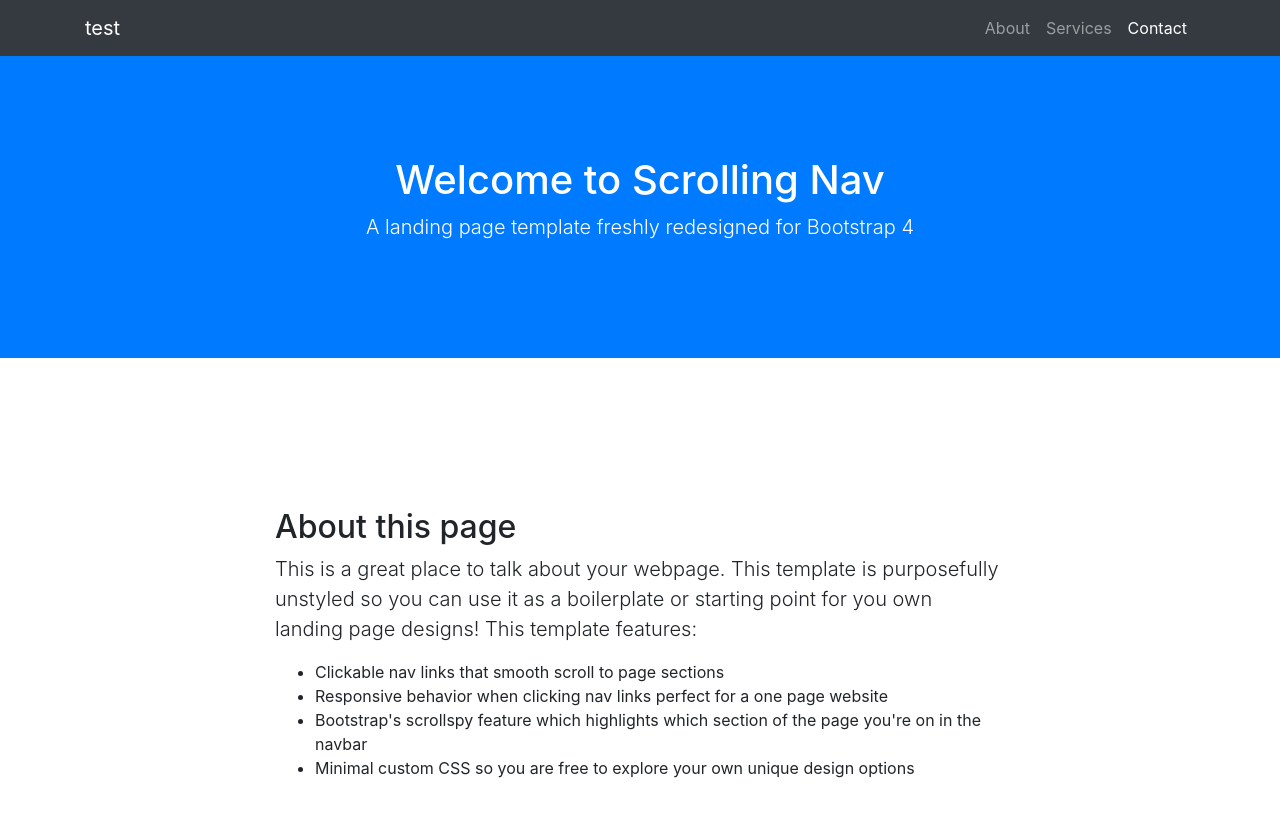
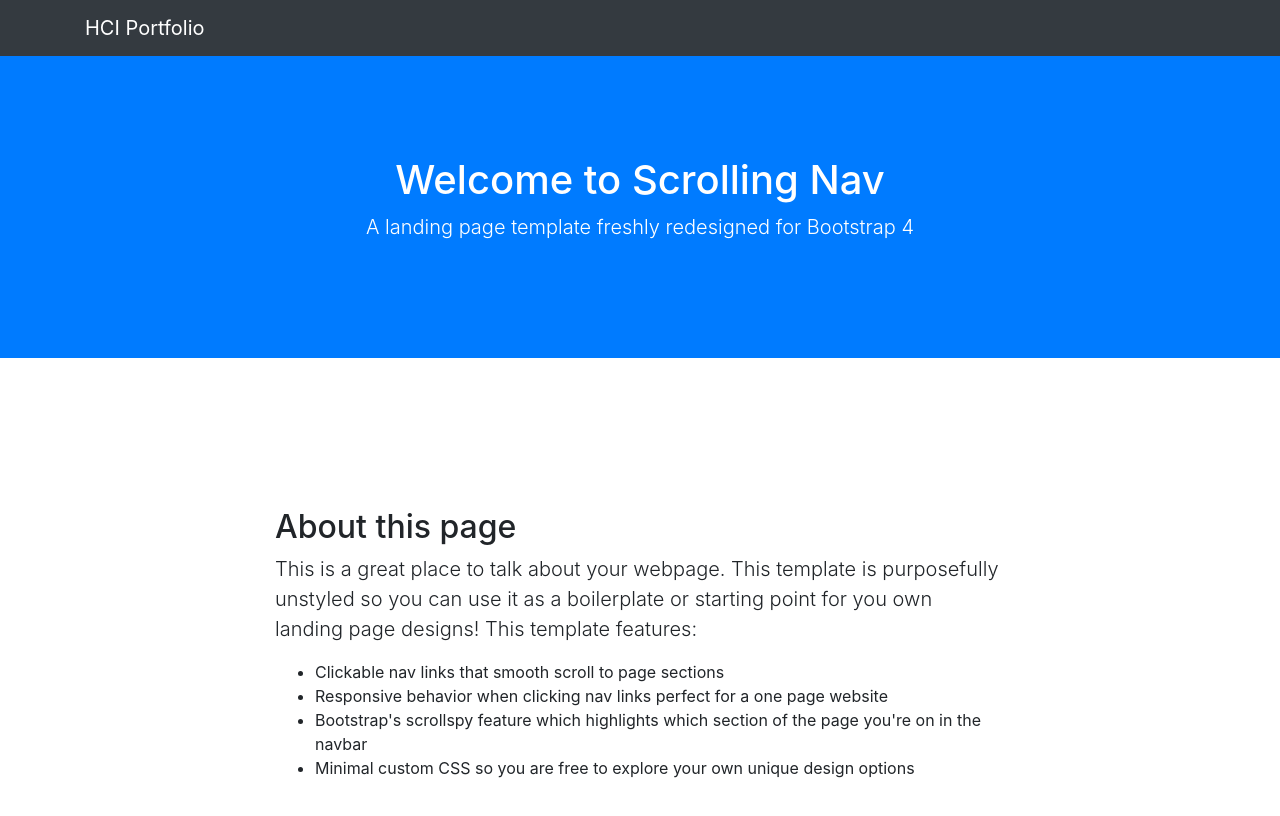
Before and after one commit to michellebuser/Portfolio-HCI, a website with bundled scripts: page Portfolio-HCI-master/Portfolio-HCI-master/startbootstrap-scrolling-nav-gh-pages/startbootstrap-scrolling-nav-gh-pages/index.html in a window 1280 px wide. Shown: the top 816 px of the page. Built offline with nearby package versions, Linux system fonts and the light colour scheme.

Commit message:
update 3

```diff
--- a/Portfolio-HCI-master/Portfolio-HCI-master/startbootstrap-scrolling-nav-gh-pages/startbootstrap-scrolling-nav-gh-pages/index.html
+++ b/Portfolio-HCI-master/Portfolio-HCI-master/startbootstrap-scrolling-nav-gh-pages/startbootstrap-scrolling-nav-gh-pages/index.html
@@ -23,23 +23,10 @@
   <!-- Navigation -->
   <nav class="navbar navbar-expand-lg navbar-dark bg-dark fixed-top" id="mainNav">
     <div class="container">
-      <a class="navbar-brand js-scroll-trigger" href="#page-top">test</a>
+      <a class="navbar-brand js-scroll-trigger" href="#page-top">HCI Portfolio</a>
       <button class="navbar-toggler" type="button" data-toggle="collapse" data-target="#navbarResponsive" aria-controls="navbarResponsive" aria-expanded="false" aria-label="Toggle navigation">
         <span class="navbar-toggler-icon"></span>
       </button>
-      <div class="collapse navbar-collapse" id="navbarResponsive">
-        <ul class="navbar-nav ml-auto">
-          <li class="nav-item">
-            <a class="nav-link js-scroll-trigger" href="#about">About</a>
-          </li>
-          <li class="nav-item">
-            <a class="nav-link js-scroll-trigger" href="#services">Services</a>
-          </li>
-          <li class="nav-item">
-            <a class="nav-link js-scroll-trigger" href="#contact">Contact</a>
-          </li>
-        </ul>
-      </div>
     </div>
   </nav>
 
```
